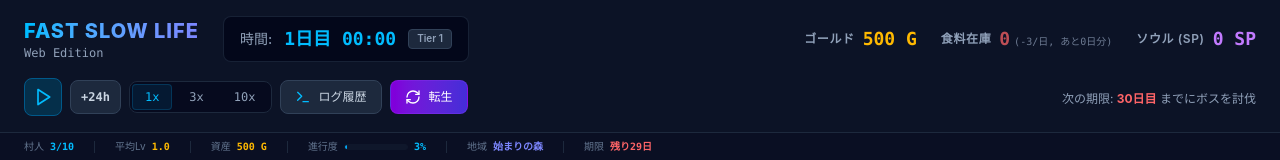
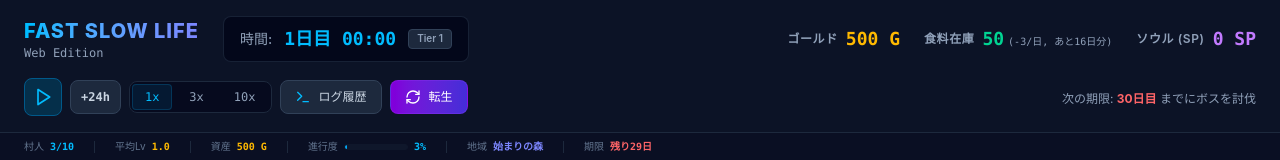
Before and after one commit to SoraKumo001/fast-slow-life, a React (Vite) app: page / in a window 1280 px wide. Shown: the top 160 px of the page. Built offline with nearby package versions, Linux system fonts and the light colour scheme.

Commit message:
feat: implement villager starvation mechanic with food consumption priorities and update header UI with food supply projections

```diff
--- a/src/components/layout/Header.tsx
+++ b/src/components/layout/Header.tsx
@@ -34,7 +34,12 @@ export const Header: React.FC = () => {
   const [showHistoryModal, setShowHistoryModal] = useState(false);
 
   const dailyFoodConsumption = villagers.length;
-  const foodAmount = inventory.food || 0;
+  // 食料在庫の合計を計算: foodカテゴリ品 + 生の食材（飢餓判定で消費される）
+  const foodItems = ["food_bread", "food_dried_meat", "food_herb_salad", "food_sandwich", "food_stamina_stew", "food_beast_roast", "food_dragon_hotpot"];
+  const rawItems = ["wheat", "vegetable", "raw_meat"];
+  const foodAmount =
+    foodItems.reduce((sum, id) => sum + (inventory[id] || 0), 0) +
+    rawItems.reduce((sum, id) => sum + (inventory[id] || 0), 0);
   const foodDaysLeft = dailyFoodConsumption > 0 ? Math.floor(foodAmount / dailyFoodConsumption) : 0;
 
   return (
--- a/src/data/items.ts
+++ b/src/data/items.ts
@@ -368,7 +368,7 @@ export const ITEMS: Record<string, Item> = {
     id: "food_bread",
     name: "パン",
     category: "food",
-    sellPrice: 4,
+    sellPrice: 3,
     difficulty: 1.0,
     description: "小麦をこねて焼き上げた素朴なパン。村人のVITを少し上昇させる。",
     foodBuff: { vit: 2 },
--- a/src/store/starvation.ts
+++ b/src/store/starvation.ts
@@ -108,7 +108,7 @@ export function processStarvation(
         const item = ITEMS[foodId];
         const price = item?.sellPrice || (rawIngredients.includes(foodId) ? 2 : 1);
 
-        // 価格が 4G 以下の食料（パン、生の食材など）や無職の村人は所持金に関係なく消費可能。
+        // 価格が 3G 以下の食料（パン、生の食材など）や無職の村人は所持金に関係なく消費可能。
         // それ以外は所持金が価格以上である場合のみ消費可能。
         const canAfford = price <= 4 || v.currentJob === "無職" || v.gold >= price;
 
```
Also changed, not shown: 1 other file (tests, documents, lock files or other folders).
